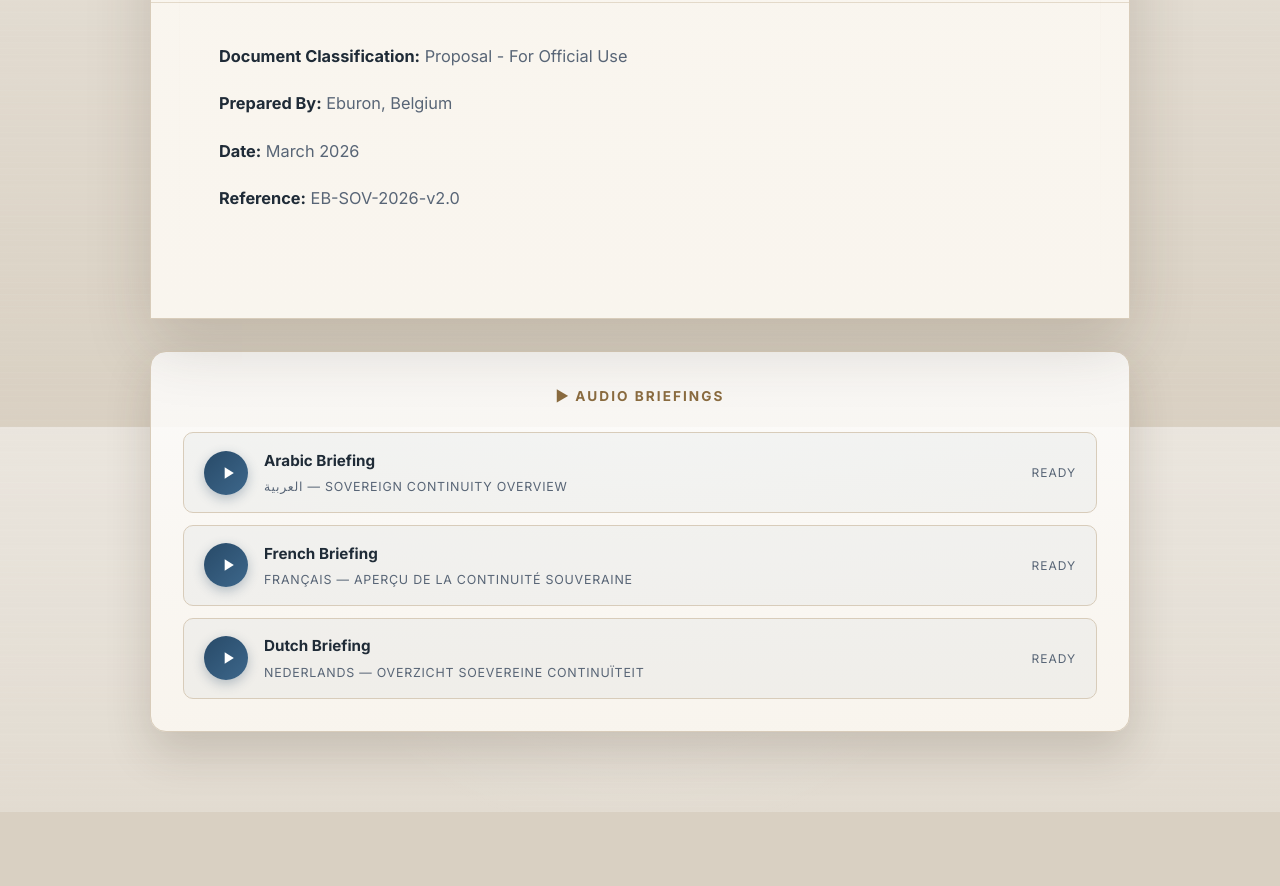
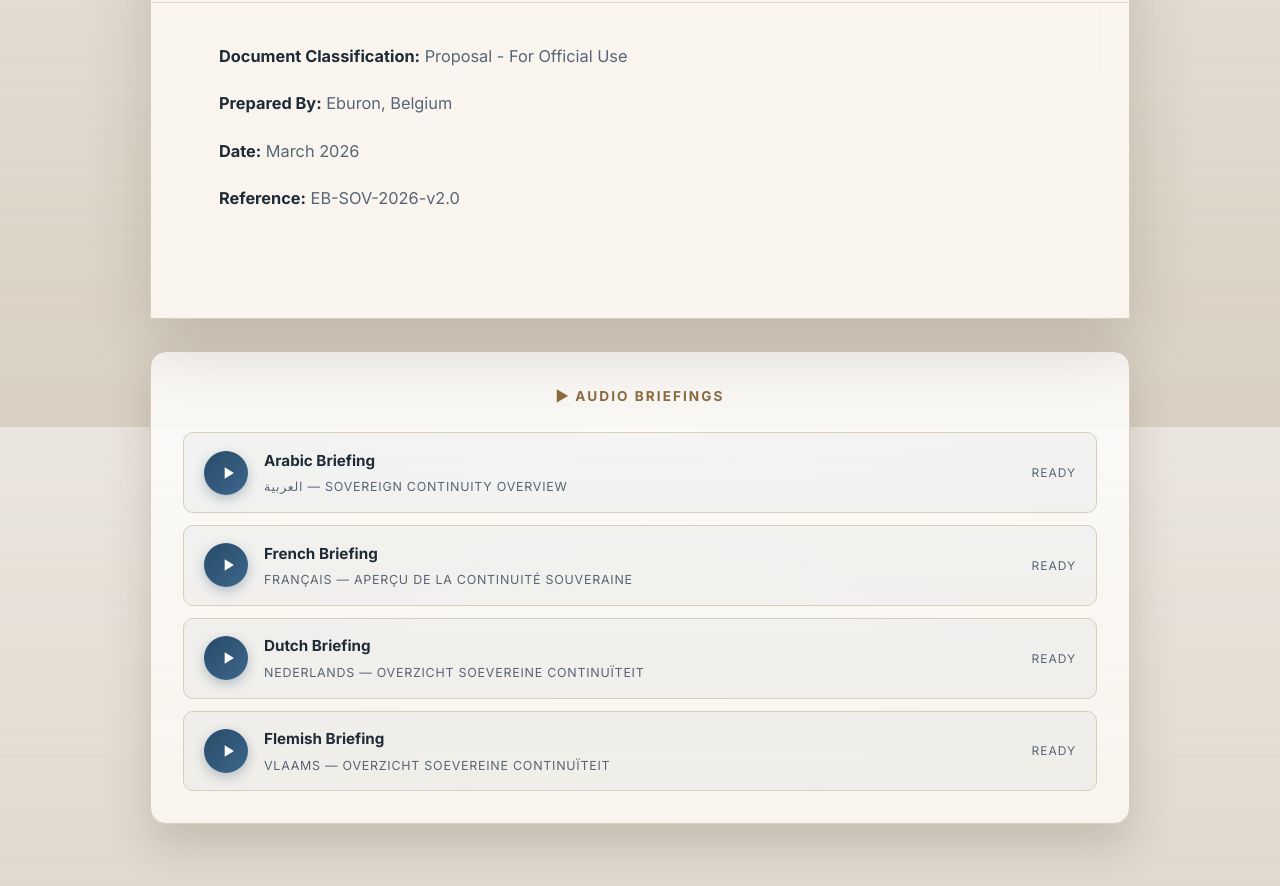
Before and after one commit to eburondeveloperph-gif/whitepaper, a plain HTML site: page index.html in a window 1280 px wide. Shown: the part 6773-7659 px from the top of the page. Before the commit the page ends 7585 px from the top, so only its background shows below. Drawn offline with Linux system fonts and the light colour scheme.

Commit message:
Add Flemish audio briefing track

```diff
--- a/index.html
+++ b/index.html
@@ -823,6 +823,18 @@
                     <div class="track-status" id="status-netherlands">Ready</div>
                     <div class="track-progress"><div class="track-progress-fill" id="progress-netherlands"></div></div>
                 </div>
+                <div class="audio-track" id="track-flemish">
+                    <button class="track-play-btn" onclick="toggleTrack('flemish')" title="Play Flemish briefing">
+                        <svg class="icon-play" viewBox="0 0 24 24"><path d="M8 5v14l11-7z"/></svg>
+                        <svg class="icon-stop" viewBox="0 0 24 24"><path d="M6 6h12v12H6z"/></svg>
+                    </button>
+                    <div class="track-info">
+                        <div class="track-title">Flemish Briefing</div>
+                        <div class="track-lang">Vlaams — Overzicht Soevereine Continuïteit</div>
+                    </div>
+                    <div class="track-status" id="status-flemish">Ready</div>
+                    <div class="track-progress"><div class="track-progress-fill" id="progress-flemish"></div></div>
+                </div>
             </div>
         </div>
 
```
Also changed, not shown: 1 other file.
